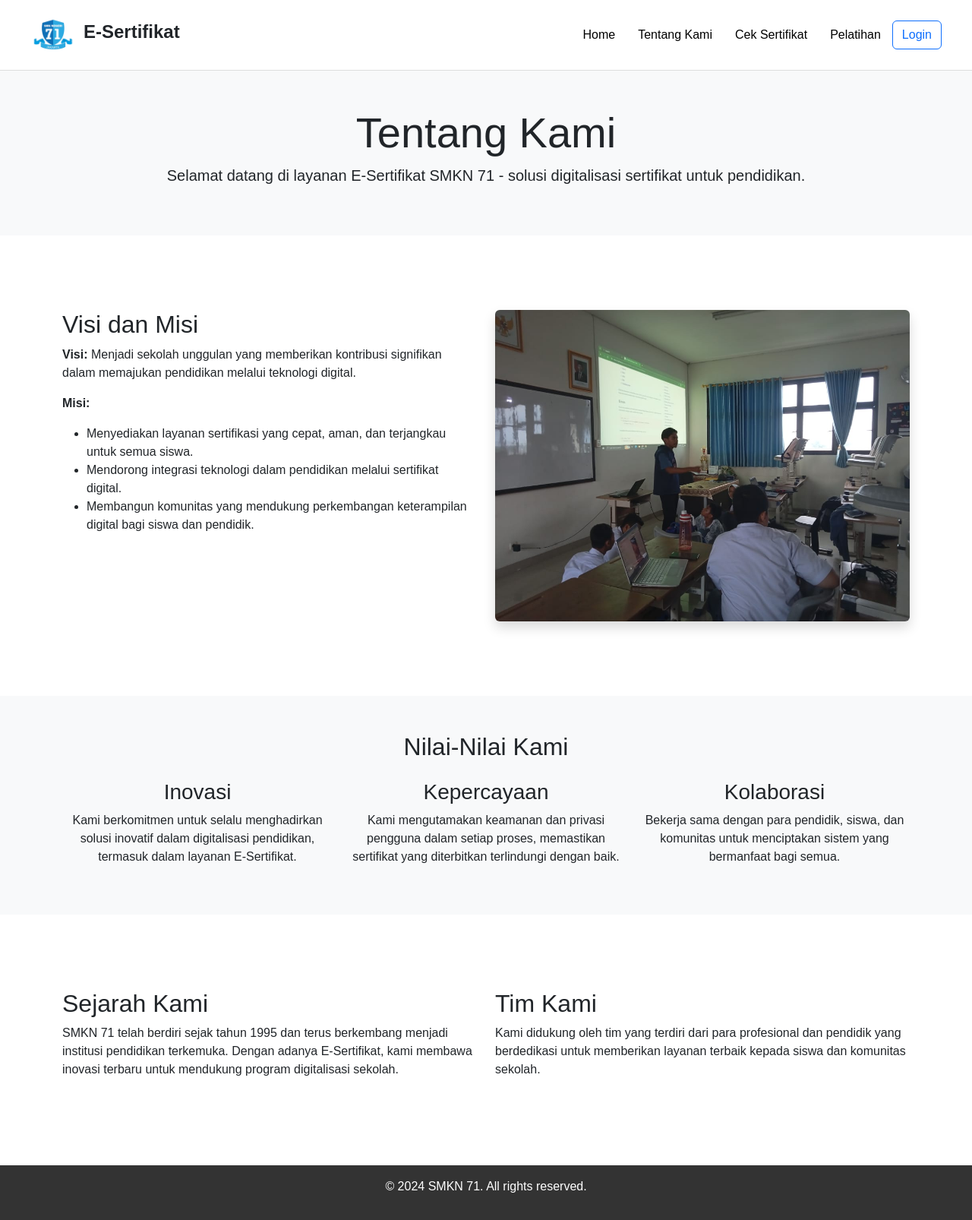
After one commit to ItzKazuki/web-sertifikat-digital, a PHP site: page /tentangkami.php in a window 1280 px wide. The commit adds this page. Shown: the whole page at 76% size. Run offline with PHP 8.4, Linux system fonts and the light colour scheme.

Commit message:
fix: fix about us pages

```diff
--- a/src/akun.php
+++ b/src/akun.php
@@ -79,7 +79,7 @@ if (isset($_POST['download'])) {
             </div>
             <nav style="display: flex; align-items: center;">
                 <a href="index.php" style="margin: 0 15px; text-decoration: none; color: black; font-weight: 500;">Home</a>
-                <a href="#" style="margin: 0 15px; text-decoration: none; color: black; font-weight: 500;">Tentang Kami</a>
+                <a href="indx.php#tentang-kami" style="margin: 0 15px; text-decoration: none; color: black; font-weight: 500;">Tentang Kami</a>
                 <a href="cek-sertifikat.php" style="margin: 0 15px; text-decoration: none; color: black; font-weight: 500;">Cek Sertifikat</a>
                 <a href="courses.php" style="margin: 0 15px; text-decoration: none; color: black; font-weight: 500;">Pelatihan</a>
                 <?php if (isset($_SESSION['role'])) { ?>
--- a/src/assets/css/style.css
+++ b/src/assets/css/style.css
@@ -77,9 +77,6 @@ html, body {
 
 /* Statistic boxes */
 .stat-box {
-    border-radius: 8px;
-    font-size: 20px;
-}
 
 /* Certificate boxes */
 .cert-box {
--- a/src/cek-sertifikat.php
+++ b/src/cek-sertifikat.php
@@ -51,7 +51,7 @@ if ($_SERVER["REQUEST_METHOD"] == "POST") {
             </div>
             <nav style="    display: flex; align-items: center;">
                 <a href="index.php" style="margin: 0 15px; text-decoration: none; color: black; font-weight: 500;">Home</a>
-                <a href="#" style="margin: 0 15px; text-decoration: none; color: black; font-weight: 500;">Tentang Kami</a>
+                <a href="tentangkami.php" style="margin: 0 15px; text-decoration: none; color: black; font-weight: 500;">Tentang Kami</a>
                 <a href="cek-sertifikat.php" style="margin: 0 15px; text-decoration: none; color: black; font-weight: 500;">Cek Sertifikat</a>
                 <a href="courses.php" style="margin: 0 15px; text-decoration: none; color: black; font-weight: 500;">Pelatihan</a>
                 <?php if (isset($_SESSION['role'])) { ?>
--- a/src/certificate-details.php
+++ b/src/certificate-details.php
@@ -115,7 +115,7 @@ if ($_SERVER["REQUEST_METHOD"] == "POST") {
             </div>
             <nav style="    display: flex; align-items: center;">
                 <a href="index.php" style="margin: 0 15px; text-decoration: none; color: black; font-weight: 500;">Home</a>
-                <a href="#" style="margin: 0 15px; text-decoration: none; color: black; font-weight: 500;">Tentang Kami</a>
+                <a href="tentangkami.php" style="margin: 0 15px; text-decoration: none; color: black; font-weight: 500;">Tentang Kami</a>
                 <a href="cek-sertifikat.php" style="margin: 0 15px; text-decoration: none; color: black; font-weight: 500;">Cek Sertifikat</a>
                 <a href="courses.php" style="margin: 0 15px; text-decoration: none; color: black; font-weight: 500;">Pelatihan</a>
                 <?php if (isset($_SESSION['role'])) { ?>
--- a/src/courses.php
+++ b/src/courses.php
@@ -62,7 +62,7 @@ while ($row = $getAllCourses->fetch_array(MYSQLI_ASSOC)) {
             </div>
             <nav style="    display: flex; align-items: center;">
                 <a href="index.php" style="margin: 0 15px; text-decoration: none; color: black; font-weight: 500;">Home</a>
-                <a href="#" style="margin: 0 15px; text-decoration: none; color: black; font-weight: 500;">Tentang Kami</a>
+                <a href="tentangkami.php" style="margin: 0 15px; text-decoration: none; color: black; font-weight: 500;">Tentang Kami</a>
                 <a href="cek-sertifikat.php" style="margin: 0 15px; text-decoration: none; color: black; font-weight: 500;">Cek Sertifikat</a>
                 <a href="courses.php" style="margin: 0 15px; text-decoration: none; color: black; font-weight: 500;">Pelatihan</a>
                 <?php if (isset($_SESSION['role'])) { ?>
--- a/src/index.php
+++ b/src/index.php
@@ -18,7 +18,7 @@ session_start();
 </head>
 
 <body>
-    <header style="background-color: white; border-bottom: 1px solid #ddd; padding: 1rem;">
+    <nav style="background-color: white; border-bottom: 1px solid #ddd; padding: 1rem;">
         <div style="max-width: 1200px; margin: 0 auto; display: flex; justify-content: space-between; align-items: center;">
             <div class="logo" style="display: flex; align-items: center;">
                 <img src="assets/logo.png" alt="Logo" style="width: 60px; height: 60px;">
@@ -26,7 +26,7 @@ session_start();
             </div>
             <nav style="    display: flex; align-items: center;">
                 <a href="index.php" style="margin: 0 15px; text-decoration: none; color: black; font-weight: 500;">Home</a>
-                <a href="#" style="margin: 0 15px; text-decoration: none; color: black; font-weight: 500;">Tentang Kami</a>
+                <a href="tentangkami.php" style="margin: 0 15px; text-decoration: none; color: black; font-weight: 500;">Tentang Kami</a>
                 <a href="cek-sertifikat.php" style="margin: 0 15px; text-decoration: none; color: black; font-weight: 500;">Cek Sertifikat</a>
                 <a href="courses.php" style="margin: 0 15px; text-decoration: none; color: black; font-weight: 500;">Pelatihan</a>
                 <?php if (isset($_SESSION['role'])) { ?>
@@ -46,7 +46,7 @@ session_start();
                 <?php } ?>
             </nav>
         </div>
-    </header>
+    </nav>
 
     <main>
         <section class="hero-section">
--- /dev/null
+++ b/src/tentangkami.php
@@ -0,0 +1,112 @@
+<!DOCTYPE html>
+<html lang="en">
+<head>
+    <meta charset="UTF-8">
+    <meta name="viewport" content="width=device-width, initial-scale=1.0">
+    <title>Tentang Kami - E-Sertifikat SMKN 71</title>
+    <link href="./assets/bootstrap-5.3.3-dist/css/bootstrap.css" rel="stylesheet">
+    <link rel="stylesheet" href="../style.css">
+</head>
+<body>
+
+<header style="background-color: white; border-bottom: 1px solid #ddd; padding: 1rem;">
+        <div style="max-width: 1200px; margin: 0 auto; display: flex; justify-content: space-between; align-items: center;">
+            <div class="logo" style="display: flex; align-items: center;">
+                <img src="assets/logo.png" alt="Logo" style="width: 60px; height: 60px;">
+                <h1 style="font-size: 24px; font-weight: bold; margin-left: 10px;">E-Sertifikat</h1>
+            </div>
+            <nav style="    display: flex; align-items: center;">
+                <a href="index.php" style="margin: 0 15px; text-decoration: none; color: black; font-weight: 500;">Home</a>
+                <a href="tentangkami.php" style="margin: 0 15px; text-decoration: none; color: black; font-weight: 500;">Tentang Kami</a>
+                <a href="cek-sertifikat.php" style="margin: 0 15px; text-decoration: none; color: black; font-weight: 500;">Cek Sertifikat</a>
+                <a href="courses.php" style="margin: 0 15px; text-decoration: none; color: black; font-weight: 500;">Pelatihan</a>
+                <?php if (isset($_SESSION['role'])) { ?>
+                    <?php if ($_SESSION['role'] != "admin") { ?>
+                        <a href="akun.php" style="margin: 0 15px; text-decoration: none; color: black; font-weight: 500;">Akun</a>
+                    <?php } else { ?>
+                        <a href="dashboard/" style="margin: 0 15px; text-decoration: none; color: black; font-weight: 500;">Dashboard</a>
+                    <?php } ?>
+                <?php } ?>
+
+                <?php if (isset($_SESSION['email'])) { ?>
+                    <form style="margin-left: 1em!important;" action="service/auth.php" method="post">
+                        <button type="submit" name="type" value="logout" class="btn btn-outline-primary">Logout</button>
+                    </form>
+                <?php } else { ?>
+                    <a href="auth/login.php" class="btn btn-outline-primary">Login</a>
+                <?php } ?>
+            </nav>
+        </div>
+    </header>
+
+<main>
+    <section class="about-header text-center py-5" style="background-color: #f8f9fa;">
+        <div class="container">
+            <h1 class="display-4">Tentang Kami</h1>
+            <p class="lead">Selamat datang di layanan E-Sertifikat SMKN 71 - solusi digitalisasi sertifikat untuk pendidikan.</p>
+        </div>
+    </section>
+
+    <section class="about-us py-5">
+        <div class="container">
+            <div class="row">
+                <div class="col-lg-6">
+                    <h2>Visi dan Misi</h2>
+                    <p><strong>Visi:</strong> Menjadi sekolah unggulan yang memberikan kontribusi signifikan dalam memajukan pendidikan melalui teknologi digital.</p>
+                    <p><strong>Misi:</strong></p>
+                    <ul>
+                        <li>Menyediakan layanan sertifikasi yang cepat, aman, dan terjangkau untuk semua siswa.</li>
+                        <li>Mendorong integrasi teknologi dalam pendidikan melalui sertifikat digital.</li>
+                        <li>Membangun komunitas yang mendukung perkembangan keterampilan digital bagi siswa dan pendidik.</li>
+                    </ul>
+                </div>
+                <div class="col-lg-6">
+                    <img src="./assets/about us.jpg" alt="About Us" class="img-fluid rounded shadow">
+                </div>
+            </div>
+        </div>
+    </section>
+
+    <section class="values-section py-5 bg-light">
+        <div class="container">
+            <h2 class="text-center mb-4">Nilai-Nilai Kami</h2>
+            <div class="row">
+                <div class="col-md-4 text-center">
+                    <h3>Inovasi</h3>
+                    <p>Kami berkomitmen untuk selalu menghadirkan solusi inovatif dalam digitalisasi pendidikan, termasuk dalam layanan E-Sertifikat.</p>
+                </div>
+                <div class="col-md-4 text-center">
+                    <h3>Kepercayaan</h3>
+                    <p>Kami mengutamakan keamanan dan privasi pengguna dalam setiap proses, memastikan sertifikat yang diterbitkan terlindungi dengan baik.</p>
+                </div>
+                <div class="col-md-4 text-center">
+                    <h3>Kolaborasi</h3>
+                    <p>Bekerja sama dengan para pendidik, siswa, dan komunitas untuk menciptakan sistem yang bermanfaat bagi semua.</p>
+                </div>
+            </div>
+        </div>
+    </section>
+
+    <section class="history-section py-5">
+        <div class="container">
+            <div class="row">
+                <div class="col-lg-6">
+                    <h2>Sejarah Kami</h2>
+                    <p>SMKN 71 telah berdiri sejak tahun 1995 dan terus berkembang menjadi institusi pendidikan terkemuka. Dengan adanya E-Sertifikat, kami membawa inovasi terbaru untuk mendukung program digitalisasi sekolah.</p>
+                </div>
+                <div class="col-lg-6">
+                    <h2>Tim Kami</h2>
+                    <p>Kami didukung oleh tim yang terdiri dari para profesional dan pendidik yang berdedikasi untuk memberikan layanan terbaik kepada siswa dan komunitas sekolah.</p>
+                </div>
+            </div>
+        </div>
+    </section>
+</main>
+
+<footer class="footer text-center mt-5 py-3" style="background-color: #333; color: #fff;">
+    <p>© 2024 SMKN 71. All rights reserved.</p>
+</footer>
+
+<script src="../assets/bootstrap-5.3.3-dist/js/bootstrap.bundle.min.js"></script>
+</body>
+</html>
```
Also changed, not shown: src/assets/about us.jpg (added).
